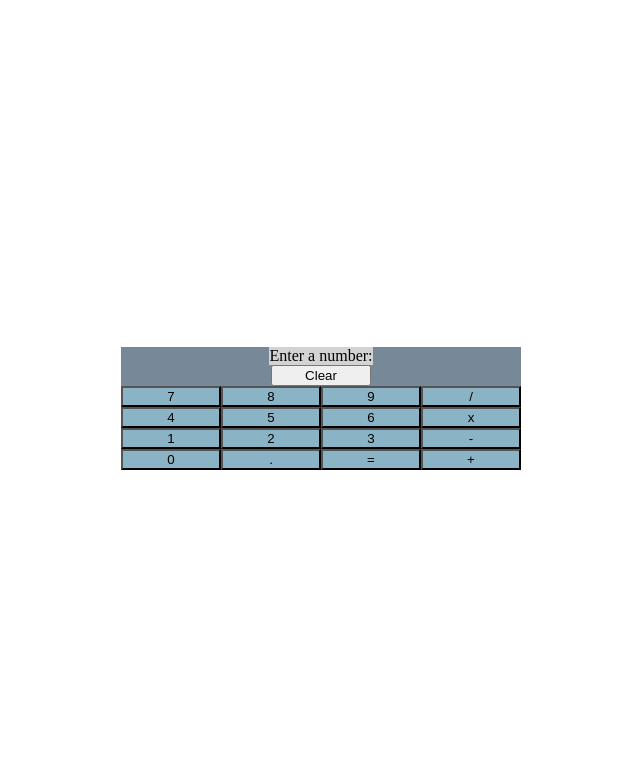
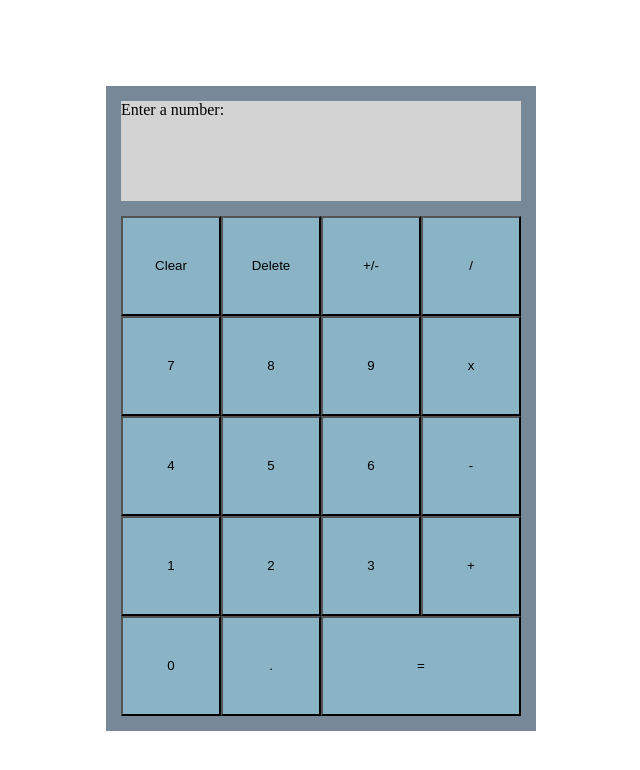
Before and after one commit to lukeledvina/calculator, a plain HTML site: page index.html in a window 1280 px wide. Shown: the whole page, without its empty margins (319-959 px from the left). Drawn offline with Linux system fonts and the light colour scheme.

Commit message:
Add CSS styling to calculator, add delete and plus-minus button

```diff
--- a/index.html
+++ b/index.html
@@ -9,24 +9,28 @@
     <body>
         <div class="calculator">
             <div class="display">Enter a number:</div>
-            <button class="clear">Clear</button>
+
             <div class="button-container">
+                <button class="clear">Clear</button>
+                <button class="delete">Delete</button>
+                <button class="plus-minus">+/-</button>
+                <button>/</button>
                 <button>7</button>
                 <button>8</button>
                 <button>9</button>
-                <button>/</button>
+                <button>x</button>
                 <button>4</button>
                 <button>5</button>
                 <button>6</button>
-                <button>x</button>
+                <button>-</button>
                 <button>1</button>
                 <button>2</button>
                 <button>3</button>
-                <button>-</button>
+                <button>+</button>
                 <button>0</button>
                 <button class="decimal">.</button>
-                <button>=</button>
-                <button>+</button>
+                <button id="equals-button">=</button>
+
             </div>
         </div>
 
--- a/style.css
+++ b/style.css
@@ -16,6 +16,9 @@ body {
     background-color: lightslategray;
     width: 400px;
     flex-direction: column;
+    border-style: solid;
+    border-width: 15px;
+    border-color: lightslategray;
 }
 
 .button-container {
@@ -25,6 +28,9 @@ body {
 
 .display {
     background-color: lightgray;
+    height: 100px;
+    width: 400px;
+    margin-bottom: 15px;
 }
 .clear {
     width: 100px;
@@ -34,4 +40,9 @@ body {
     width: 100px;
     text-align: center;
     background-color: rgb(138, 180, 197);
+    height: 100px;
 }
+
+#equals-button {
+    width: 200px;
+}
```
